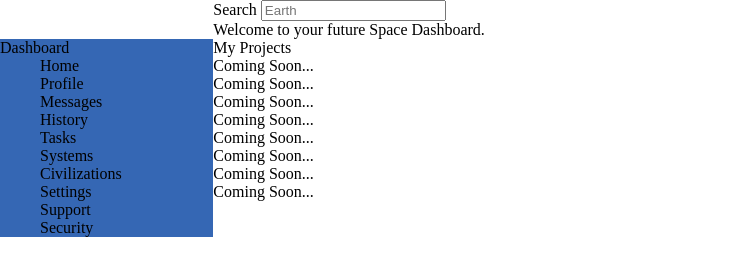
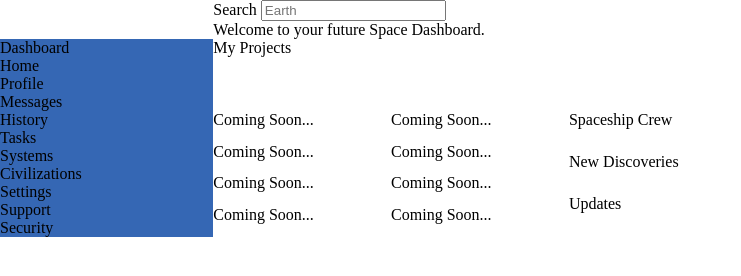
Before and after one commit to CameronTheDeveloper/admin-dashboard, a plain HTML site: page index.html in a window 1280 px wide. Shown: the whole page, without its empty margins (0-741 px from the left). Drawn offline with Linux system fonts and the light colour scheme.

Commit message:
Add announcements html, edit projects html

```diff
--- a/index.html
+++ b/index.html
@@ -16,25 +16,26 @@
             </div>
             <div class="header-message">Welcome to your future Space Dashboard.</div>
         </div>
+
         <div class="sidebar">
             <div class="dash-top">Dashboard</div>
             <div class="dash-list">
-                <ul>
-                    <li class="dash-item">Home</li>
-                    <li class="dash-item">Profile</li>
-                    <li class="dash-item">Messages</li>
-                    <li class="dash-item">History</li>
-                    <li class="dash-item">Tasks</li>
-                    <li class="dash-item">Systems</li>
-                    <li class="dash-item">Civilizations</li>
-                    <li class="dash-item">Settings</li>
-                    <li class="dash-item">Support</li>
-                    <li class="dash-item">Security</li>
-                </ul>
+                <div class="dash-item">Home</div>
+                <div class="dash-item">Profile</div>
+                <div class="dash-item">Messages</div>
+                <div class="dash-item">History</div>
+                <div class="dash-item">Tasks</div>
+                <div class="dash-item">Systems</div>
+                <div class="dash-item">Civilizations</div>
+                <div class="dash-item">Settings</div>
+                <div class="dash-item">Support</div>
+                <div class="dash-item">Security</div>
             </div>
         </div>
+
         <div class="main">
             <div class="project-title">My Projects</div>
+            <div class="projects">
                 <div class="card">
                     <p class="title">Coming Soon...</p>
                     <p class="description"></p>
@@ -68,6 +69,21 @@
                     <p class="description"></p>
                 </div>
             </div>
+            <div class="announcements">
+                <card>
+                    <p class="title">Spaceship Crew</p>
+                    <p class="description"></p>
+                </card>
+                <card>
+                    <p class="title">New Discoveries</p>
+                    <p class="description"></p>
+                </card>
+                <card>
+                    <p class="title">Updates</p>
+                    <p class="description"></p>
+                </card>
+            </div>
+        </div>
     </div>
 </body>
 </html>
--- a/style.css
+++ b/style.css
@@ -11,11 +11,35 @@
     grid-column: 2/3;
 }
 
+
+
 .sidebar{
+    display: grid;
     grid-column: 1/2;
     background-color: rgb(53, 103, 180);
+
 }
 
-.sidebar ul{
-    list-style-type: none;
+.sidebar div{
+
+
+
 }
+
+.main{
+    display: grid;
+    grid-template-columns: 1fr 1fr 1fr;
+}
+
+
+.projects{
+    grid-column: 1/2;
+    display: grid;
+    grid-template-columns: 1fr 1fr;
+    /* border-left-width and border-left-color */
+}
+
+.announcements{
+    display: grid;
+    grid-column: 2/3;
+}
```
Lines whose indentation alone changed are shown as unchanged.
